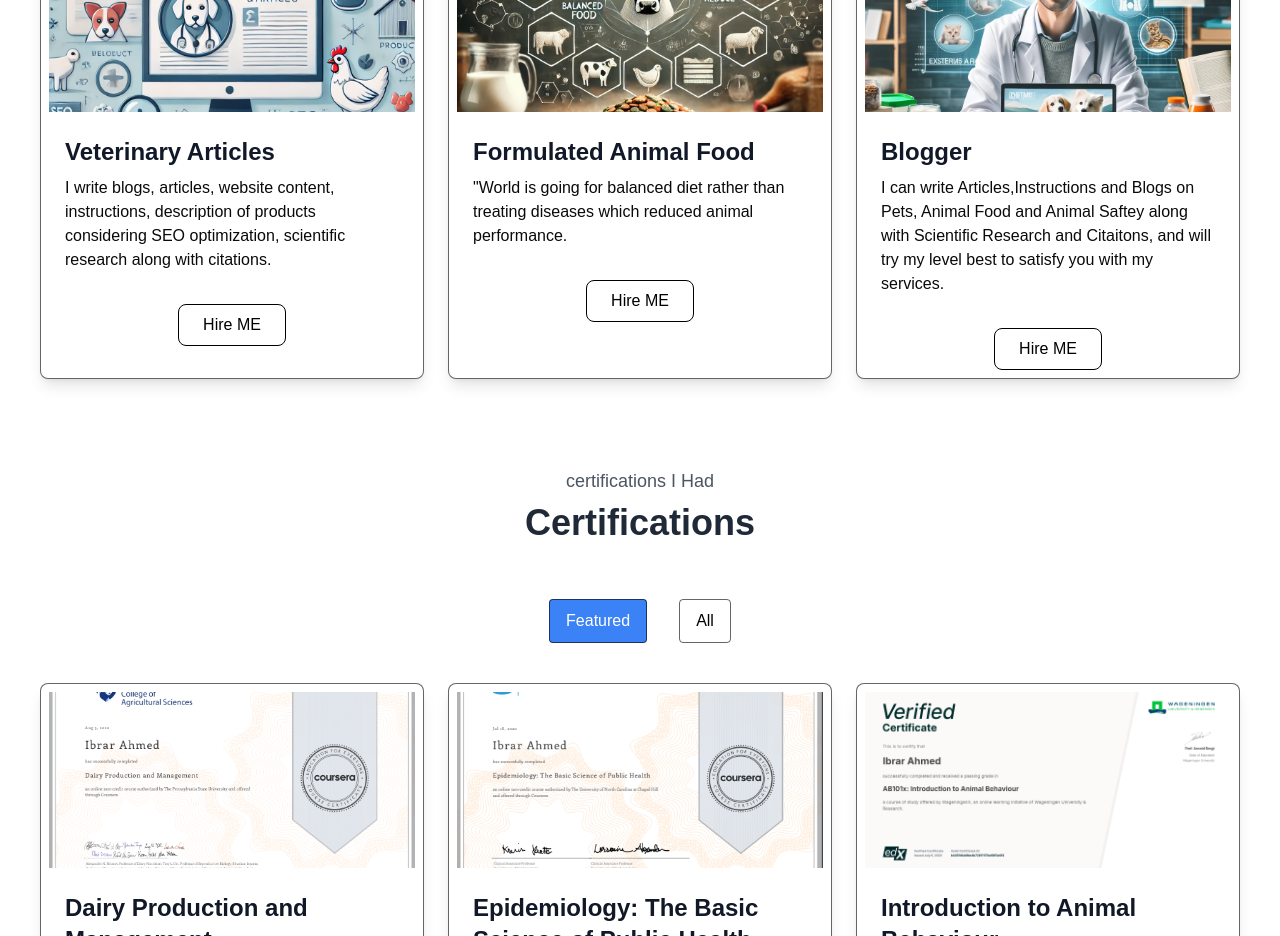
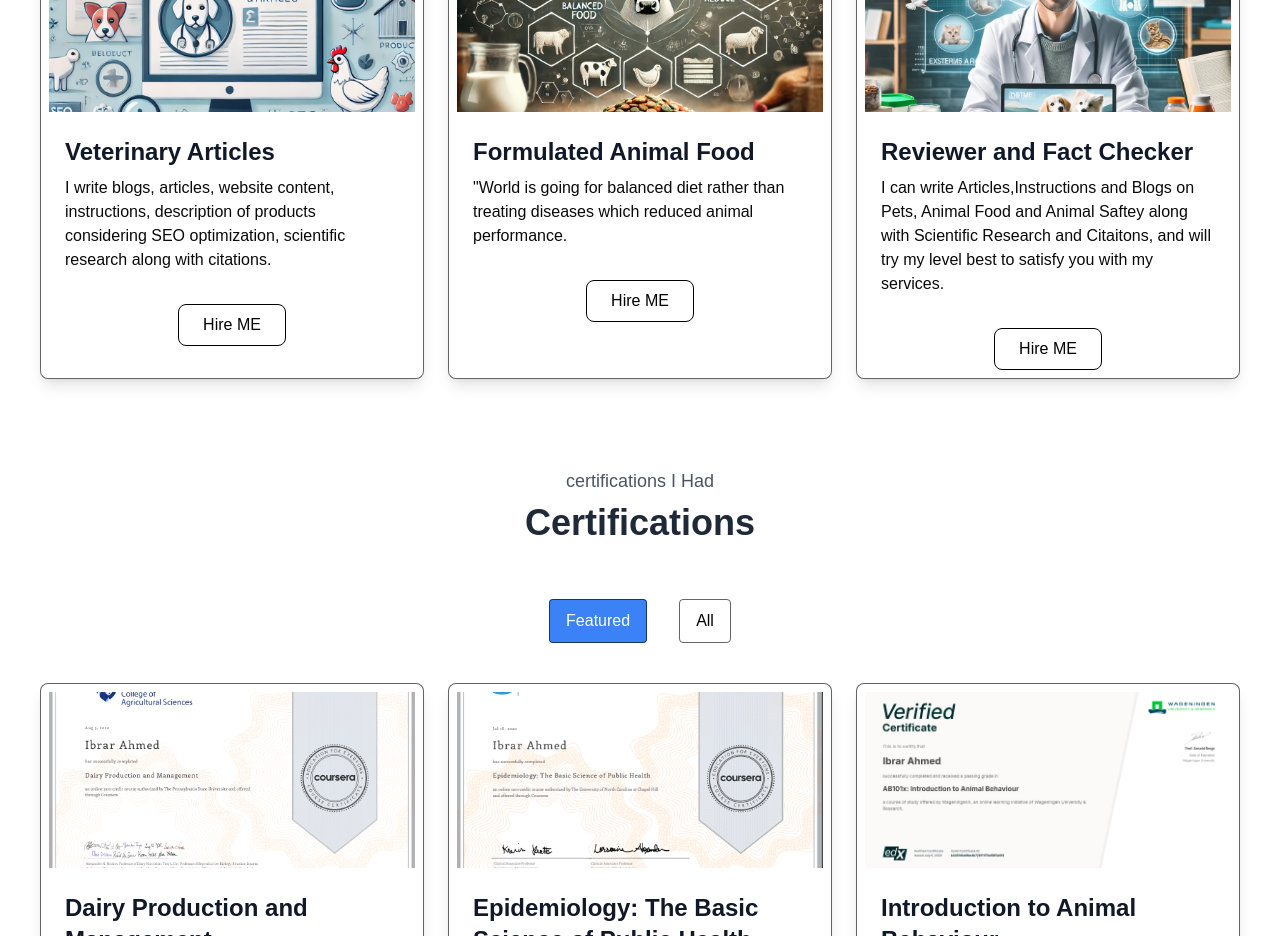
Before and after one commit to dev-rfgul/dribrar, a React (Vite) app: page / in a window 1280 px wide. Shown: the part 3240-4176 px from the top of the page. Built offline with nearby package versions, Linux system fonts and the light colour scheme.

Commit message:
changed the link of 3rd project and changed the title of 3rd service

```diff
--- a/src/Component/Contact.jsx
+++ b/src/Component/Contact.jsx
@@ -55,7 +55,7 @@ const Contact = () => {
             <div className="flex flex-wrap justify-center gap-6 mb-6">
                 {/* LinkedIn */}
                 <a href="https://www.linkedin.com/in/rao-ibrar-ahmed-phd-10291b106/" target="_blank" rel="noopener noreferrer">
-                    <FaLinkedin className="text-3xl sm:text-4xl md:text-5xl hover:scale-110 transition-transform" style={{ color: iconColor.linkedin }} />
+                    <FaLinkedin className="text-3xl sm:text-4xl md:text-5xl hover:scale-110 transition-transform " style={{ color: iconColor.linkedin }}  />
                 </a>
                 {/* Facebook */}
                 <a href="https://www.facebook.com/raoibrarahmed" target="_blank" rel="noopener noreferrer">
--- a/src/Component/Projects.jsx
+++ b/src/Component/Projects.jsx
@@ -24,7 +24,7 @@ const Projects = () => {
             title: 'Blogger',
             paragraph:'I can write Articles,Instructions and Blogs on Pets, Animal Food and Animal Saftey .',
             category: 'Course',
-            githubLink: 'https://dogfoodspecialist.com/about-us/',
+            githubLink: 'https://www.grittypetco.ca/pages/about-us',
         },
     ]
 
--- a/src/Component/Services.jsx
+++ b/src/Component/Services.jsx
@@ -24,7 +24,7 @@ const Services = () => {
         },
         {
             image: './images/services/blogger.png',
-            title: 'Blogger',
+            title: 'Reviewer and Fact Checker',
             tags: [],
             paragraph: 'I can write Articles,Instructions and Blogs on Pets, Animal Food and Animal Saftey along with Scientific Research and Citaitons, and will try my level best to satisfy you with my services.',
             category: ['Backend', ''],
```
